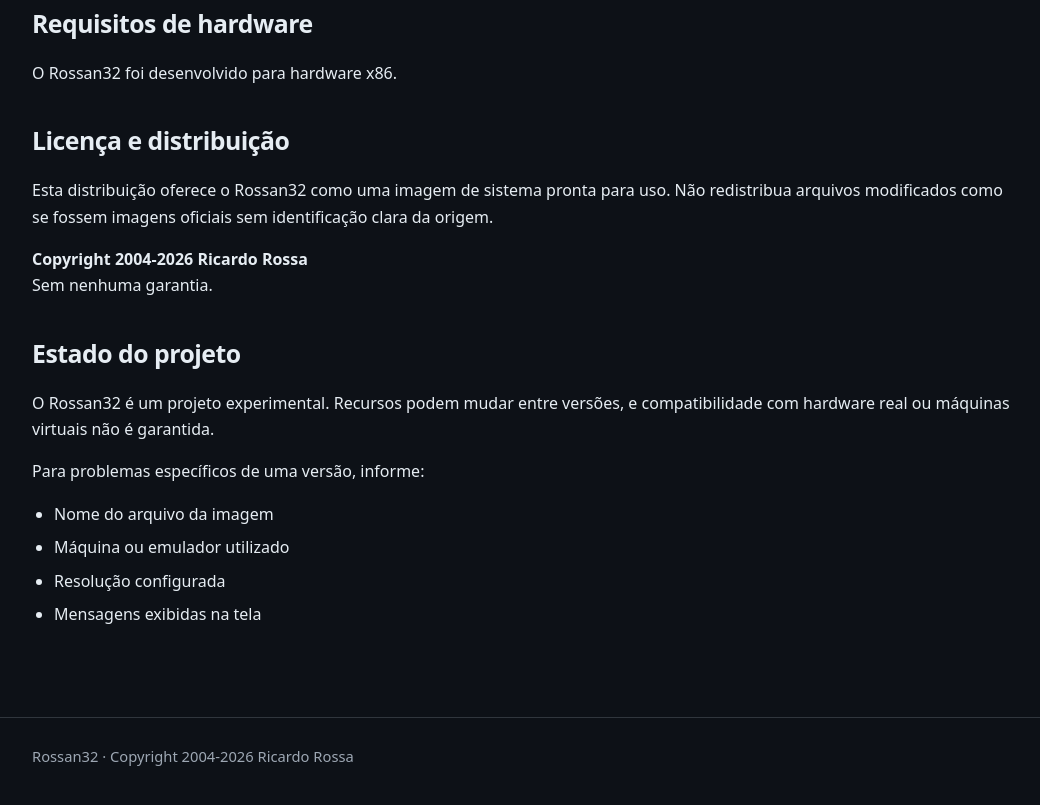
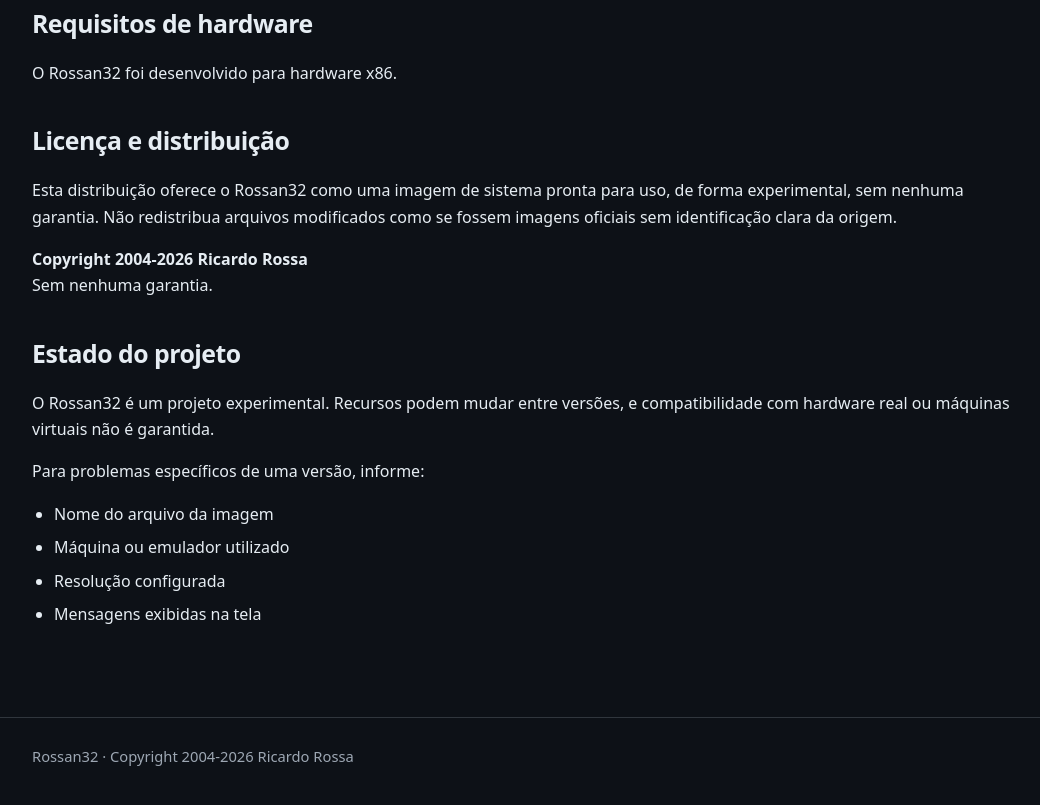
Before and after one commit to ricardorossa/ROSSAN_OS, a plain HTML site: page index.html in a window 1280 px wide. Shown: the part 3141-3946 px from the top of the page, without its empty margins (118-1158 px from the left). Drawn offline with Linux system fonts and the light colour scheme.

Commit message:
Update index.html

```diff
--- a/index.html
+++ b/index.html
@@ -99,7 +99,7 @@
     </section>
     <section id="licenca">
       <h2>Licença e distribuição</h2>
-      <p>Esta distribuição oferece o Rossan32 como uma imagem de sistema pronta para uso. Não redistribua arquivos modificados como se fossem imagens oficiais sem identificação clara da origem.</p>
+      <p>Esta distribuição oferece o Rossan32 como uma imagem de sistema pronta para uso, de forma experimental, sem nenhuma garantia. Não redistribua arquivos modificados como se fossem imagens oficiais sem identificação clara da origem.</p>
       <p><strong>Copyright 2004-2026 Ricardo Rossa</strong><br>Sem nenhuma garantia.</p>
     </section>
     <section id="estado">
```
